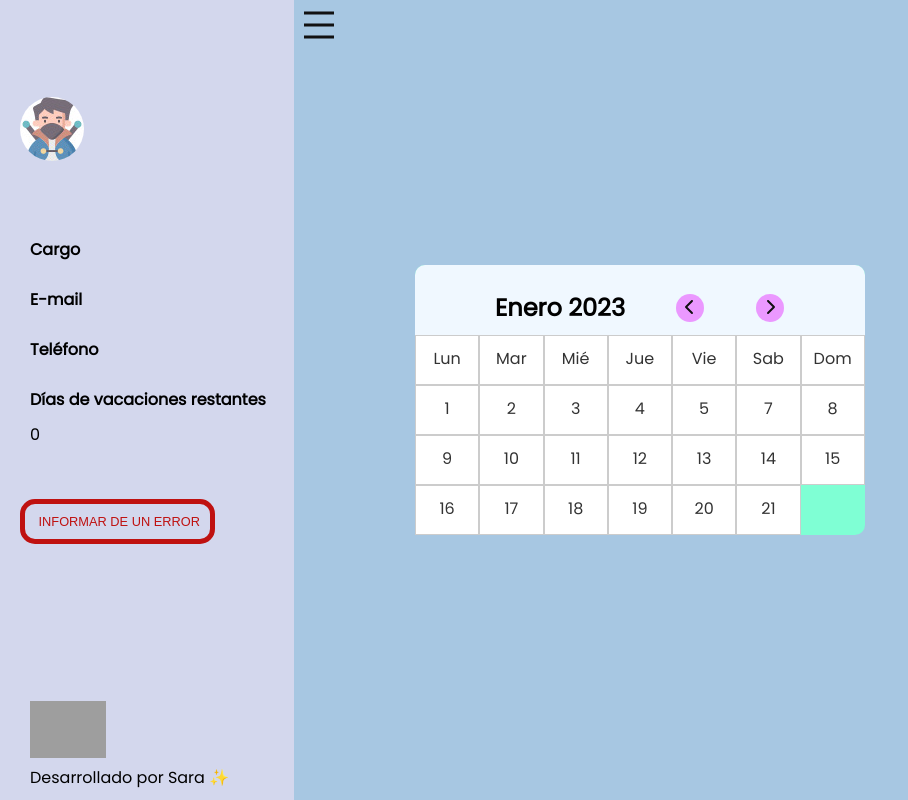
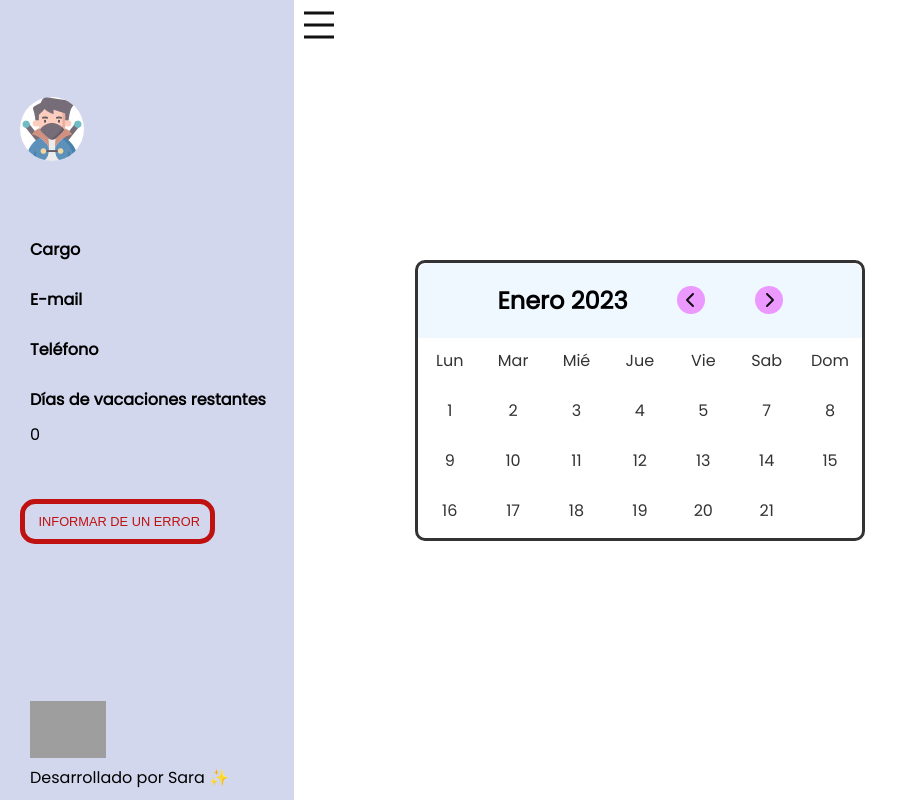
Before and after one commit to SaraCarreras/working-calendar, a React (Create React App) app: page / in a window 1280 px wide. Shown: the whole page, without its empty margins (0-908 px from the left). Built offline with nearby package versions, Linux system fonts and the light colour scheme; no server answers; grey boxes are pictures that could not be loaded.

Commit message:
correcting some calendar css details

```diff
--- a/src/components/calendar/calendar.module.scss
+++ b/src/components/calendar/calendar.module.scss
@@ -1,5 +1,4 @@
 .container {
-  background-color: rgb(167, 199, 226);
   display: flex;
   overflow: auto;
 
@@ -11,8 +10,8 @@
 }
 
 .calendar {
+  border: 3px solid #333;
   border-radius: 10px;
-  background-color: aquamarine;
   width: 450px;
   & ul {
     display: flex;
@@ -27,8 +26,7 @@
     vertical-align: top;
     box-sizing: border-box;
     padding: 10px;
-    border: 1px solid #ccc;
-    background-color: #fff;
+
     color: #333;
   }
 }
@@ -39,7 +37,7 @@
   display: flex;
   align-items: center;
   justify-content: space-evenly;
-  padding: 25px 30px 10px;
+  padding: 20px 30px;
 
   & p {
     font-weight: 600;
@@ -56,10 +54,10 @@
     border-radius: 50%;
     margin: 0;
     font-size: 1rem;
-    margin: 0 1px;
+    margin: 0;
     text-align: center;
     cursor: pointer;
-    line-height: 28px;
+    line-height: 29px;
   }
   & button:hover {
     background-color: rgba(229, 57, 255, 0.844);
```
